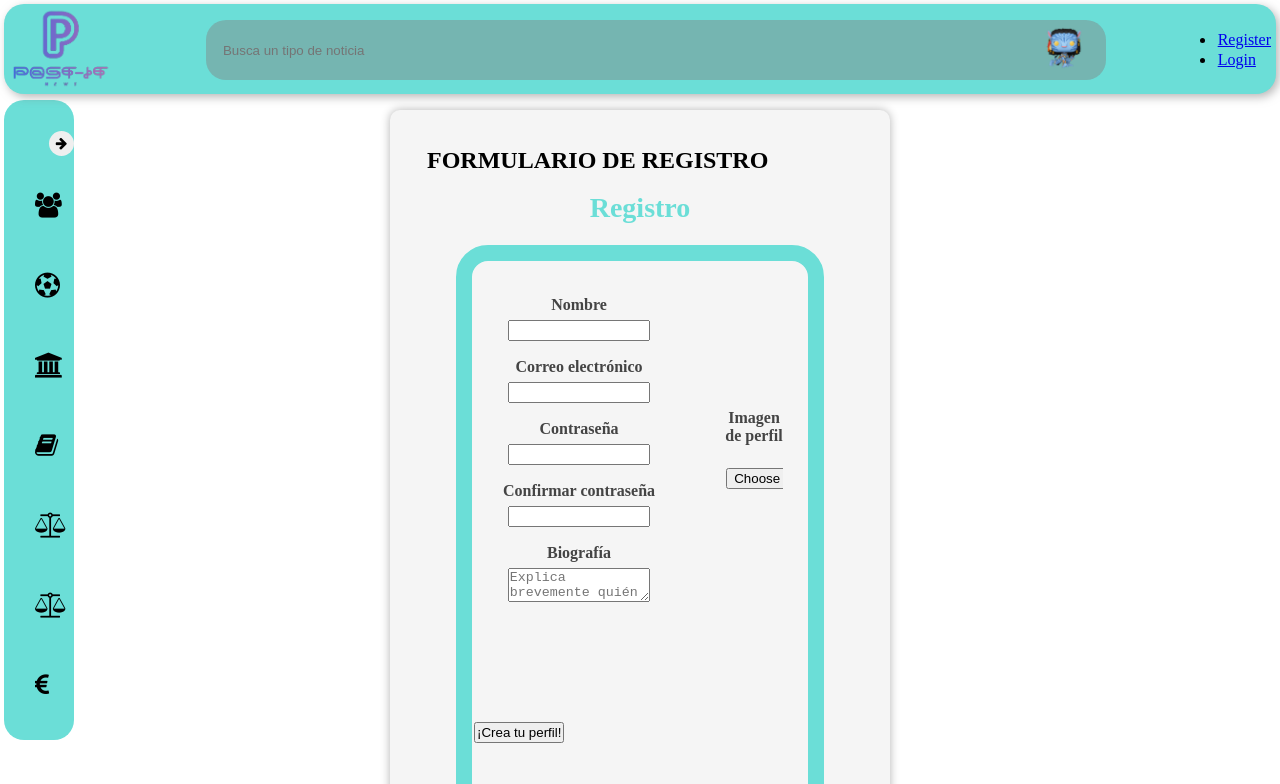
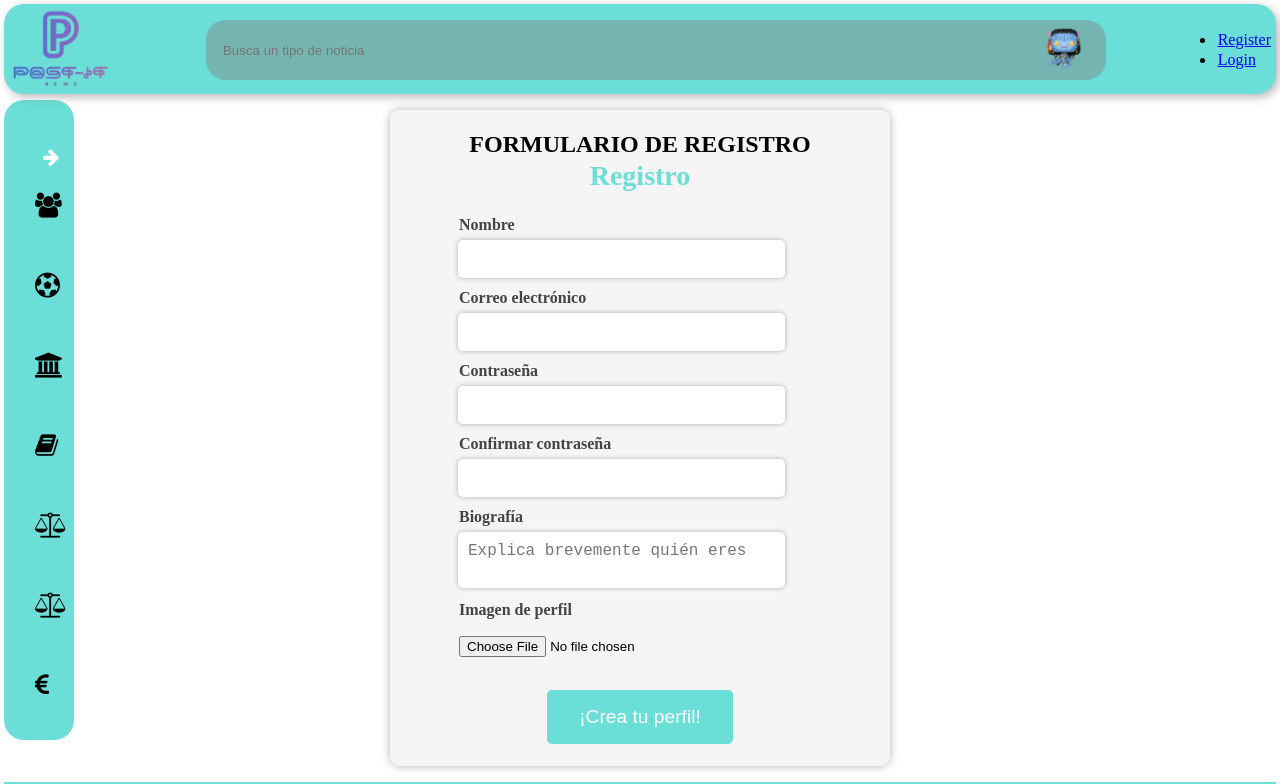
Before and after one commit to Fran-Lopez-Laperal/Front-Postit-News, a React (Vite) app: page /registro in a window 1280 px wide. Shown: the top 784 px of the page. Built offline with nearby package versions, Linux system fonts and the light colour scheme; no server answers.

Commit message:
añadido formData() a Register.jsx

```diff
--- a/src/components/Register/Register.css
+++ b/src/components/Register/Register.css
@@ -6,55 +6,26 @@
   max-width: 500px;
   width: 90%;
   margin: 0 auto;
-
 }
-
 
 .h1-title {
   font-size: 28px;
 }
-
 .articleRegister h1 {
   text-align: center;
   color: #6bded7;
   margin-bottom: 20px;
 }
-
 form {
   display: flex;
   flex-direction: column;
-
-  align-items: center;
-  border: 1rem solid var(--corporation);
-  border-radius: 2rem;
-  width: 80%;
-  margin-left: 10%;
-  margin-right: 10%;
 }
-
-h2 {
-  margin: 1rem;
-}
-
-form {
-  display: grid;
-  grid-template-columns: 2fr 1fr;
-  grid-template-rows: 2fr 1fr;
-  gap: 1rem;
-  align-items: center;
-  justify-content: end;
-
-}
-
 fieldset {
   display: flex;
   flex-direction: column;
   margin-bottom: 20px;
   border: none;
-
-
 }
-
 label {
   font-size: 16px;
   font-weight: bold;
@@ -62,40 +33,6 @@ label {
   color: #444;
   display: block;
 }
-
-fieldset {
-  display: flex;
-  flex-direction: column;
-  align-items: center;
-  margin: 1rem;
-
-  border: 0;
-}
-
-#selectedPhoto {
-  width: 70%;
-  margin-top: 2rem;
-  border-radius: 50%;
-}
-
-#bio {
-  width: 80%;
-  height: 30%;
-}
-
-#photo {
-  margin-top: 1rem;
-}
-
-input {
-  width: 80%;
-}
-
-label,
-button {
-  margin-top: 1rem;
-  text-align: center;
-
 input[type="text"],
 input[type="email"],
 input[type="password"],
@@ -118,7 +55,6 @@ textarea {
 height: 100px; / altura fija del textarea */
 }
 
-
 input[type="text"]:focus,
 input[type="email"]:focus,
 input[type="password"]:focus,
@@ -126,15 +62,10 @@ textarea:focus {
   outline: none;
   box-shadow: 0 0 5px #6bded7;
 }
-
-.button-register{
+.button-register {
   text-align: center;
 }
 button {
-
-  width: 40%;
-  height: 20%;
-
   margin-top: 30px;
   padding: 1rem 2rem;
   border: none;
@@ -145,22 +76,15 @@ button {
   cursor: pointer;
   transition: all 0.3s ease;
   width: fit-content;
-
-
-
-
 }
-
 button:hover {
   background-color: #56c9c1;
 }
-
 p {
   color: red;
   font-size: 14px;
   margin-top: 10px;
 }
-
 @media (min-width: 768px) {
   .articleRegister {
     display: flex;
@@ -171,18 +95,14 @@ p {
     align-items: center;
     flex-wrap: wrap;
   }
-
   form {
     width: 80%;
   }
-
   fieldset {
     margin-right: 20px;
     margin-bottom: 0;
     width: 90%;
-
   }
-
   input[type="file"] {
     margin-top: 10px;
   }
```
